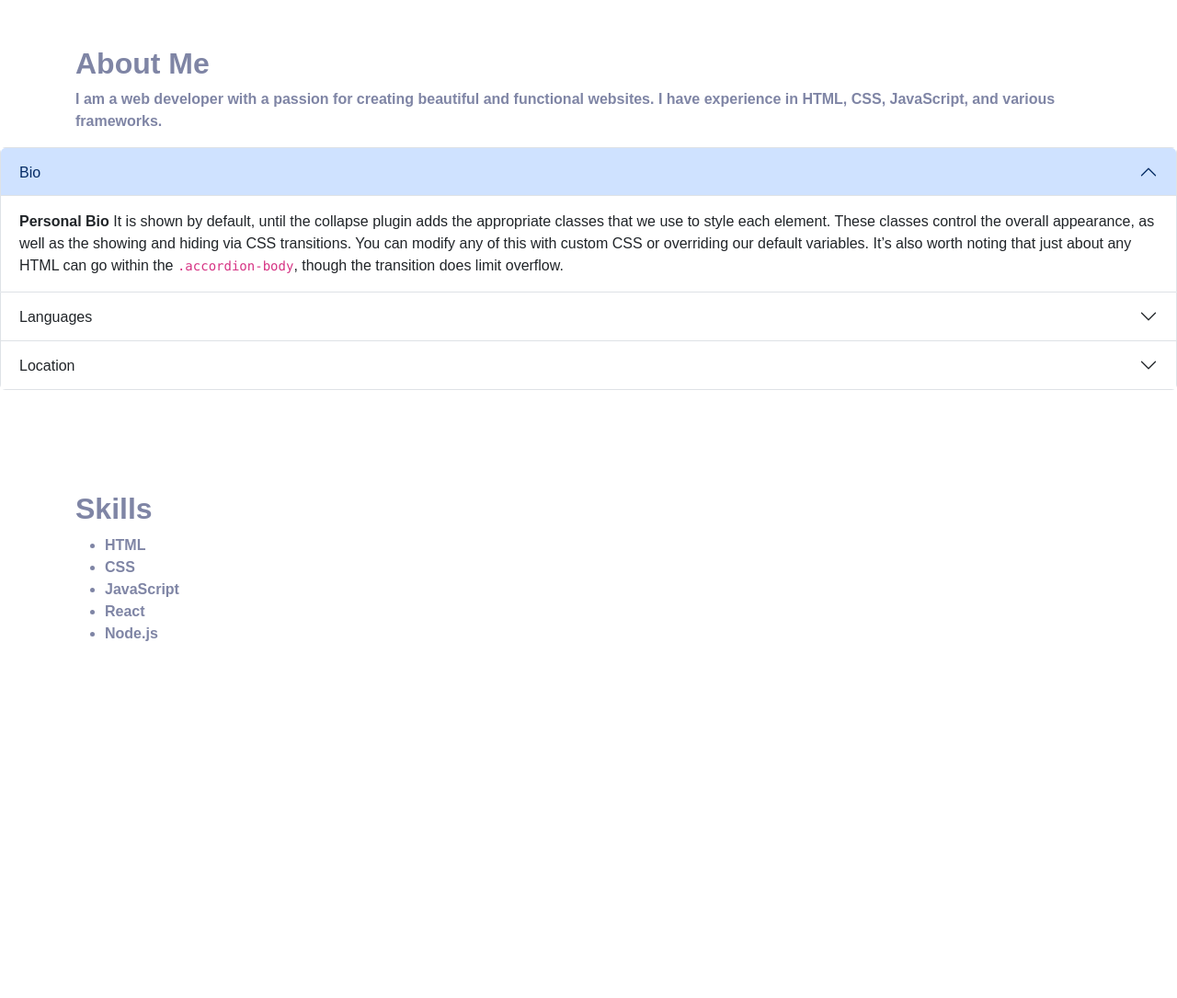
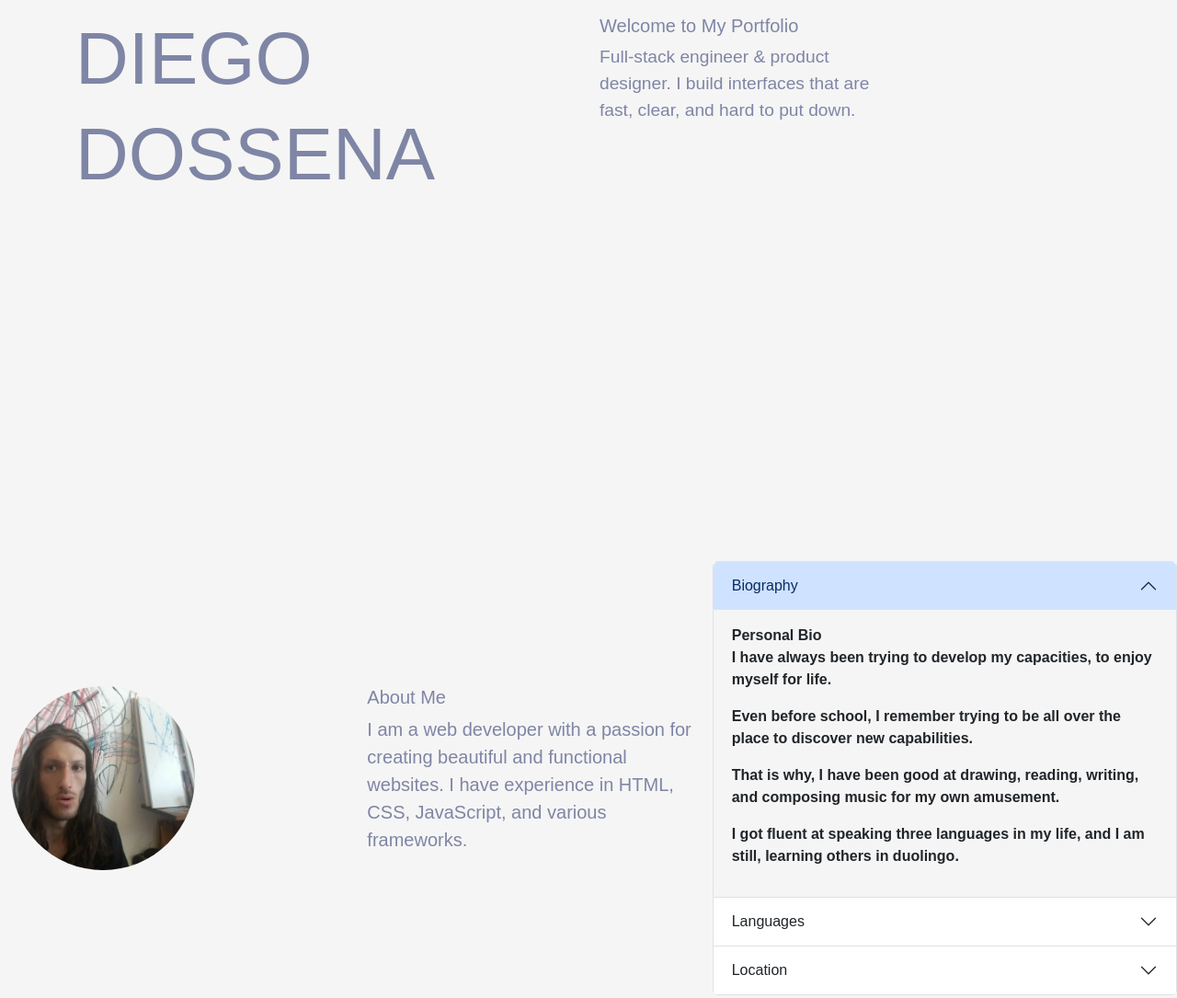
Before and after one commit to haru-throv/portafolio-web-page, a plain HTML site: page index.html in a window 1280 px wide. Shown: the part 400-1485 px from the top of the page at 92% size. Before the commit the page ends 1227 px from the top, so only its background shows below. Drawn offline with nearby package versions, Linux system fonts and the light colour scheme.

Commit message:
Portafolio

```diff
--- a/index.html
+++ b/index.html
@@ -13,6 +13,11 @@
     />
   </head>
   <body>
+    <!--
+      ==================================
+                  NAVBAR
+      ==================================
+    -->
     <header>
       <nav class="navbar bg-body-tertiary fixed-top">
         <div class="container-fluid">
@@ -91,32 +96,53 @@
       </nav>
     </header>
     <main>
+      <!--
+        ==================================
+                  HOME SECTION
+        ==================================
+      -->
       <section id="home">
         <div class="container">
           <div class="row">
             <div class="col-md-6">
-              <img
-                src="assets/ChatGPT Image 5 sept 2026, 01_00_53.png"
-                alt="Profile Picture"
-                class="img-fluid rounded-circle"
-                id="logo"
-              />
+              <h1 class="display-1">DIEGO</h1>
+              <h1 class="display-1">DOSSENA</h1>
             </div>
             <div class="col-md-6">
-              <h2 class="theLooks">Hi, I'm Diego Dossena</h2>
-              <p id="home-paragraph" class="theLooks">Full-stack engineer & product designer. I build interfaces that are fast, clear, and hard to put down.</p>
+              <h2 class="lead">Welcome to My Portfolio</h2>
+              <p id="home-paragraph" class="lead">
+                Full-stack engineer & product designer. I build interfaces that
+                are fast, clear, and hard to put down.
+              </p>
             </div>
           </div>
         </div>
       </section>
+      <!--
+        ==================================
+                  ABOUT SECTION
+        ==================================
+      -->
       <section id="about">
         <div class="container">
-          <h2 class="theLooks">About Me</h2>
-          <p class="theLooks">
-            I am a web developer with a passion for creating beautiful and
-            functional websites. I have experience in HTML, CSS, JavaScript, and
-            various frameworks.
-          </p>
+          <div class="row">
+            <div class="col-md-6">
+              <img
+                src="assets/profile.png"
+                alt="Profile Picture"
+                class="img-fluid rounded-circle"
+                id="profile-picture"
+              />
+            </div>
+            <div class="col-md-6">
+              <h2 class="lead">About Me</h2>
+              <p class="lead">
+                I am a web developer with a passion for creating beautiful and
+                functional websites. I have experience in HTML, CSS, JavaScript,
+                and various frameworks.
+              </p>
+            </div>
+          </div>
         </div>
         <div class="accordion" id="accordionExample">
           <div class="accordion-item">
@@ -129,7 +155,7 @@
                 aria-expanded="true"
                 aria-controls="collapseOne"
               >
-                Bio
+                Biography
               </button>
             </h2>
             <div
@@ -138,15 +164,35 @@
               data-bs-parent="#accordionExample"
             >
               <div class="accordion-body">
-                <strong>Personal Bio</strong> It is shown by default, until the
-                collapse plugin adds the appropriate classes that we use to
-                style each element. These classes control the overall
-                appearance, as well as the showing and hiding via CSS
-                transitions. You can modify any of this with custom CSS or
-                overriding our default variables. It’s also worth noting that
-                just about any HTML can go within the
-                <code>.accordion-body</code>, though the transition does limit
-                overflow.
+                <ul class="list-unstyled">
+                  <li>
+                    <strong> Personal Bio </strong>
+                  </li>
+                  <li>
+                    <p>
+                      I have always been trying to develop my capacities, to
+                      enjoy myself for life.
+                    </p>
+                  </li>
+                  <li>
+                    <p>
+                      Even before school, I remember trying to be all over the
+                      place to discover new capabilities.
+                    </p>
+                  </li>
+                  <li>
+                    <p>
+                      That is why, I have been good at drawing, reading,
+                      writing, and composing music for my own amusement.
+                    </p>
+                  </li>
+                  <li>
+                    <p>
+                      I got fluent at speaking three languages in my life, and I
+                      am still, learning others in duolingo.
+                    </p>
+                  </li>
+                </ul>
               </div>
             </div>
           </div>
@@ -212,6 +258,11 @@
           </div>
         </div>
       </section>
+      <!--
+        ==================================
+                  SKILLS SECTION
+        ==================================
+      -->
       <section id="skills">
         <div class="container">
           <h2 class="theLooks">Skills</h2>
@@ -225,7 +276,6 @@
         </div>
       </section>
     </main>
-
     <script
       src="https://cdn.jsdelivr.net/npm/bootstrap@5.3.8/dist/js/bootstrap.bundle.min.js"
       integrity="sha384-FKyoEForCGlyvwx9Hj09JcYn3nv7wiPVlz7YYwJrWVcXK/BmnVDxM+D2scQbITxI"
--- a/style.css
+++ b/style.css
@@ -3,20 +3,28 @@
   padding: 0;
   border: 0;
 
-    font-family: "Poppins", sans-serif;
-    background-color:#ffffff
+  font-family: var(--font-family);
+  background-color: var(--background-color);
+}
+
+:root {
+  --primary-color: #7f85a5;
+  --background-color: #f5f5f5;
+  --accent-color: #ff6b6b;
+  --text-color: #333333;
+  --font-family: "Poppins", sans-serif;
 }
 
 html {
   display: block;
-}
-
-.theLooks {
-    font-family: "Poppins", sans-serif;
+  body {
+    display: block;
+    margin: 0;
+    padding: 0;
+    background-color: var(--background-color);
+    font-family: var(--font-family);
     font-weight: 600;
-    color: #7f85a5;
-}
-
+    color: var(--primary-color);
     header {
       display: block;
       unicode-bidi: isolate;
@@ -25,7 +33,7 @@ header {
         justify-content: space-between;
         align-items: center;
         padding: 20px 40px;
-        background-color: #ffffff;
+        background-color: var(--background-color);
         box-shadow: 0 2px 4px rgba(0, 0, 0, 0.1);
         height: 70px;
       }
@@ -36,17 +44,30 @@ main {
         section {
           margin-bottom: 70px;
           padding-bottom: 40px;
-        #logo {
+        }
+        #home {
+          display: flex;
+          justify-content: center;
+          align-items: center;
+          height: 100vh;
+          background-color: var(--background-color);
+          #home-paragraph {
+            font-size: 1.2rem;
+            color: var(--primary-color);
+            width: 60%;
+          }
+        }
+        #about {
+          display: flex;
+          justify-content: center;
+          align-items: center;
+          #profile-picture {
             width: 200px;
             height: 200px;
             border-radius: 50%;
             object-fit: cover;
           }
-        #home-paragraph {
-            font-size: 1.2rem;
-            color: #7f85a5;
-            width: 60%;
-        }
-
         }
       }
+  }
+}
```
Lines whose indentation alone changed are shown as unchanged.
